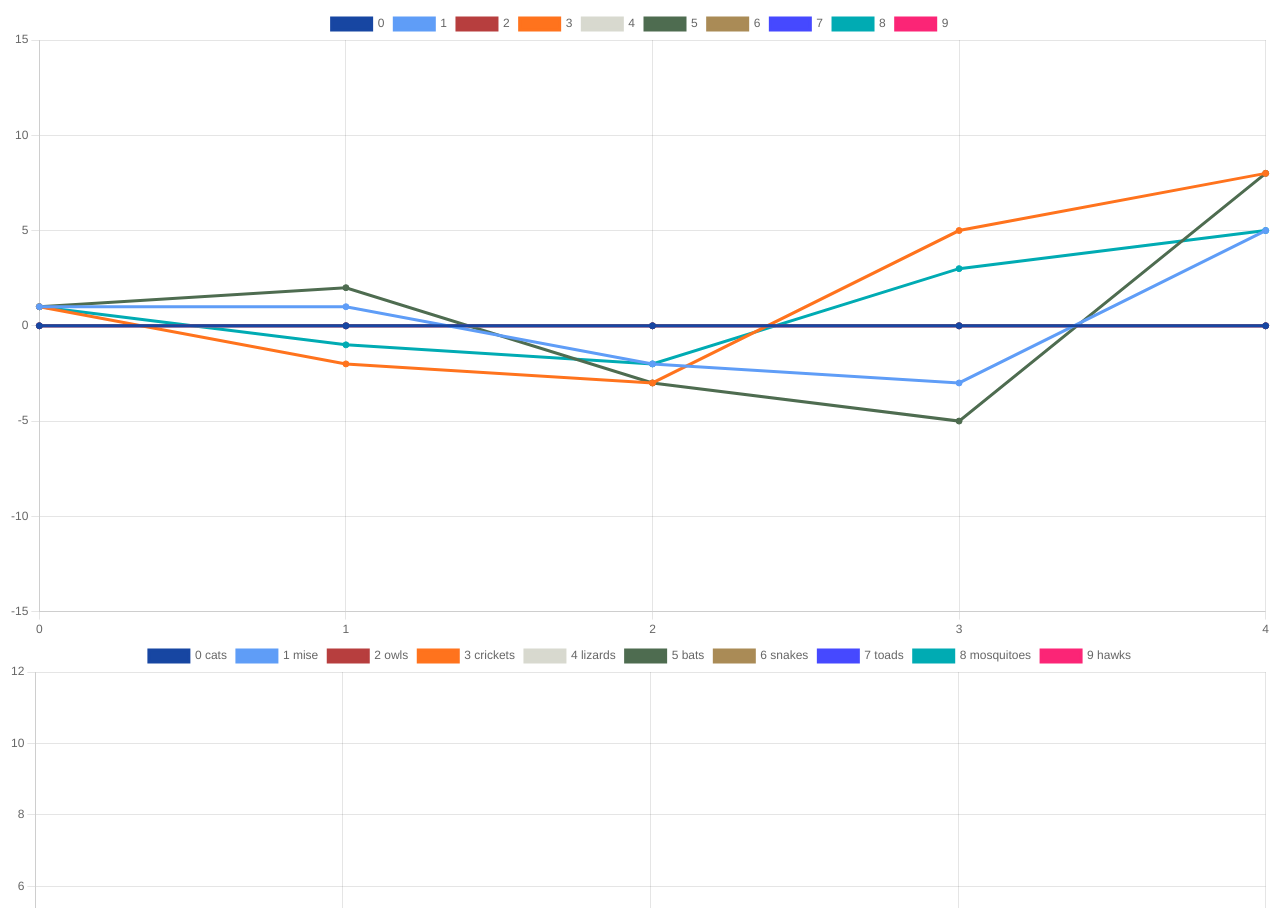
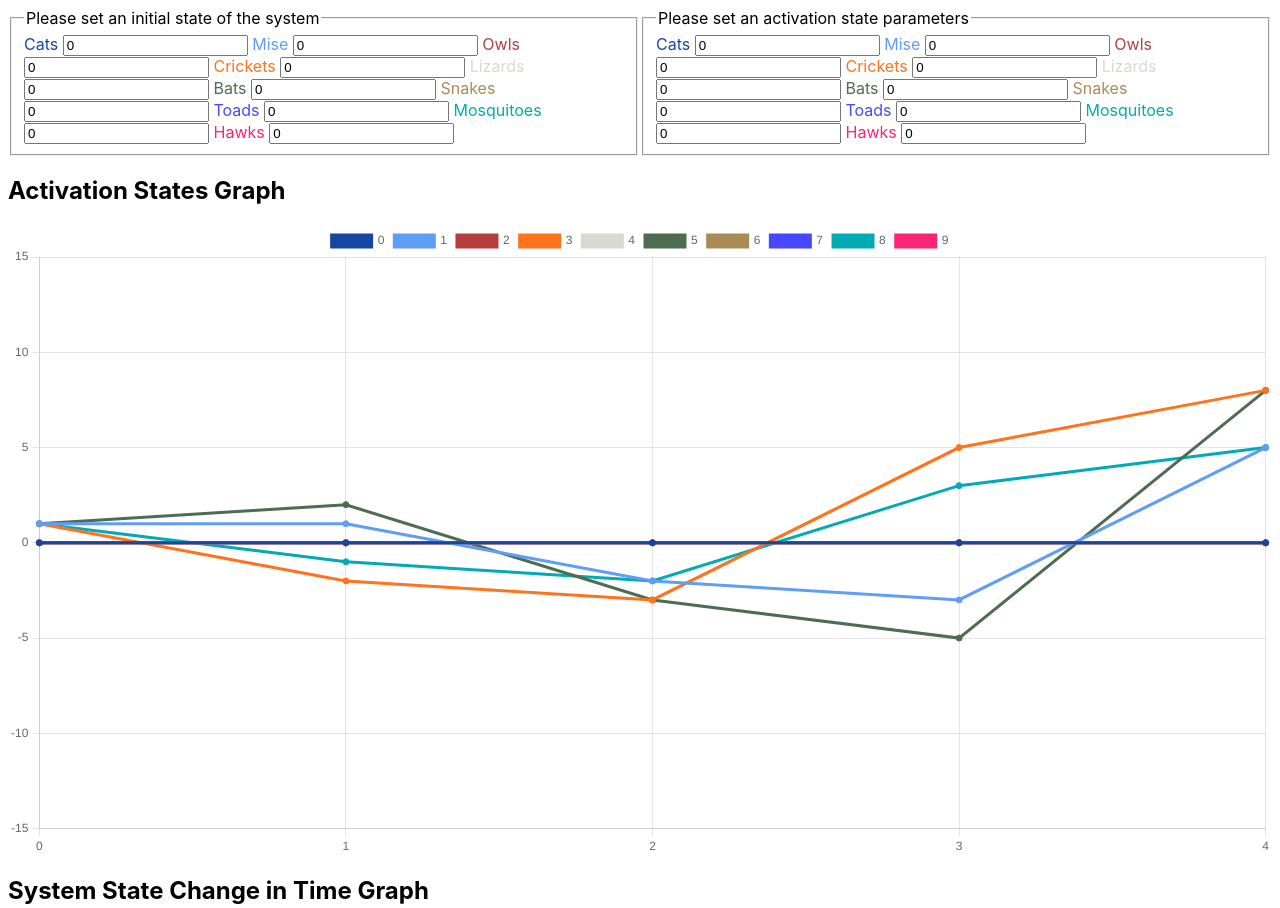
Before and after one commit to Acousticdesk/modeling-lab-3, a website built with webpack: page public/index.html in a window 1280 px wide. Shown: the top 908 px of the page. Built offline with nearby package versions, Linux system fonts and the light colour scheme.

Commit message:
Improve UI

```diff
--- a/public/index.html
+++ b/public/index.html
@@ -9,8 +9,68 @@
     <link rel="stylesheet" href="./styles.css">
 </head>
 <body>
+    <div class="forms">
+        <form id="initial_state_form">
+            <fieldset>
+                <legend>Please set an initial state of the system</legend>
+
+                <label for="cats_initial">Cats</label>
+                <input id="cats_initial" placeholder="cats" type="number" name="cats" value="0">
+                <label for="mise_initial">Mise</label>
+                <input id="mise_initial" placeholder="mise" type="number" name="mise" value="0">
+                <label for="owls_initial">Owls</label>
+                <input id="owls_initial" placeholder="owls" type="number" name="owls" value="0">
+                <label for="crickets_initial">Crickets</label>
+                <input id="crickets_initial" placeholder="crickets" type="number" name="crickets" value="0">
+                <label for="lizards_initial">Lizards</label>
+                <input id="lizards_initial" placeholder="lizards" type="number" name="lizards" value="0">
+                <label for="bats_initial">Bats</label>
+                <input id="bats_initial" placeholder="bats" type="number" name="bats" value="0">
+                <label for="snakes_initial">Snakes</label>
+                <input id="snakes_initial" placeholder="snakes" type="number" name="snakes" value="0">
+                <label for="toads_initial">Toads</label>
+                <input id="toads_initial" placeholder="toads" type="number" name="toads" value="0">
+                <label for="mosquitoes_initial">Mosquitoes</label>
+                <input id="mosquitoes_initial" placeholder="mosquitoes" type="number" name="mosquitoes" value="0">
+                <label for="hawks_initial">Hawks</label>
+                <input id="hawks_initial" placeholder="hawks" type="number" name="hawks" value="0">
+            </fieldset>
+        </form>
+
+        <form id="activation_state_form">
+            <fieldset>
+                <legend>Please set an activation state parameters</legend>
+
+                <label for="cats_activation">Cats</label>
+                <input id="cats_activation" placeholder="cats" type="number" name="cats" value="0">
+                <label for="mise_activation">Mise</label>
+                <input id="mise_activation" placeholder="mise" type="number" name="mise" value="0">
+                <label for="owls_activation">Owls</label>
+                <input id="owls_activation" placeholder="owls" type="number" name="owls" value="0">
+                <label for="crickets_activation">Crickets</label>
+                <input id="crickets_activation" placeholder="crickets" type="number" name="crickets" value="0">
+                <label for="lizards_activation">Lizards</label>
+                <input id="lizards_activation" placeholder="lizards" type="number" name="lizards" value="0">
+                <label for="bats_activation">Bats</label>
+                <input id="bats_activation" placeholder="bats" type="number" name="bats" value="0">
+                <label for="snakes_activation">Snakes</label>
+                <input id="snakes_activation" placeholder="snakes" type="number" name="snakes" value="0">
+                <label for="toads_activation">Toads</label>
+                <input id="toads_activation" placeholder="toads" type="number" name="toads" value="0">
+                <label for="mosquitoes_activation">Mosquitoes</label>
+                <input id="mosquitoes_activation" placeholder="mosquitoes" type="number" name="mosquitoes" value="0">
+                <label for="hawks_activation">Hawks</label>
+                <input id="hawks_activation" placeholder="hawks" type="number" name="hawks" value="0">
+            </fieldset>
+        </form>
+    </div>
+
+    <h2>Activation States Graph</h2>
     <canvas id="activation_chart"></canvas>
+
+    <h2>System State Change in Time Graph</h2>
     <canvas id="chart"></canvas>
+
     <script src="../dist/bundle.js"></script>
 </body>
 </html>
--- a/public/styles.css
+++ b/public/styles.css
@@ -1,3 +1,52 @@
 html, body {
     height: 100vh;
 }
+
+body {
+    font-family: -apple-system, BlinkMacSystemFont, "Segoe UI", Roboto, Helvetica, Arial, sans-serif, "Apple Color Emoji", "Segoe UI Emoji", "Segoe UI Symbol";
+}
+
+.forms {
+    display: flex;
+    margin: 0 0 20px 0;
+}
+
+label[for*="cats"] {
+    color: #1746A2;
+}
+
+label[for*="mise"] {
+    color: #5F9DF7;
+}
+
+label[for*="owls"] {
+    color: #B73E3E;
+}
+
+label[for*="crickets"] {
+    color: #FF731D;
+}
+
+label[for*="lizards"] {
+    color: #D8D9CF;
+}
+
+label[for*="bats"] {
+    color: #4E6C50;
+}
+
+label[for*="snakes"] {
+    color: #AA8B56;
+}
+
+label[for*="toads"] {
+    color: #4649FF;
+}
+
+label[for*="mosquitoes"] {
+    color: #00ABB3;
+}
+
+label[for*="hawks"] {
+    color: #FB2576;
+}
```
